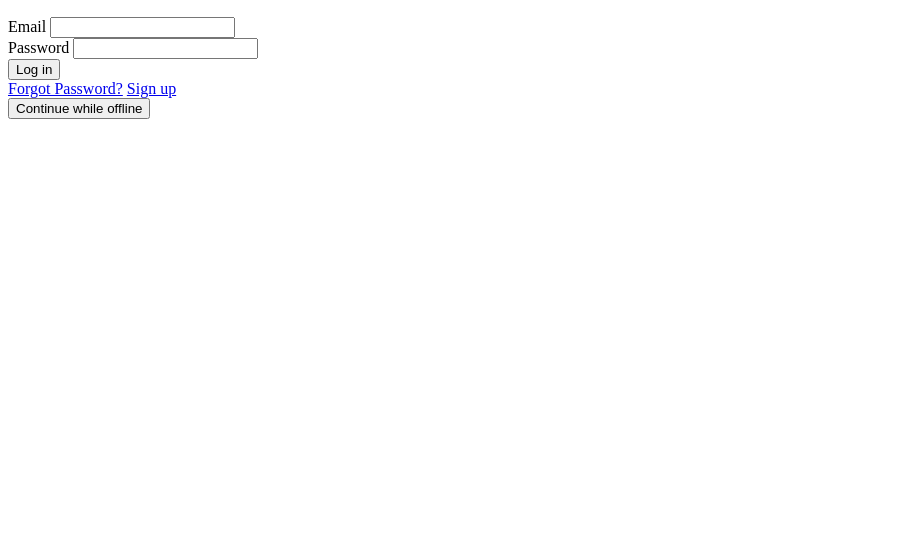
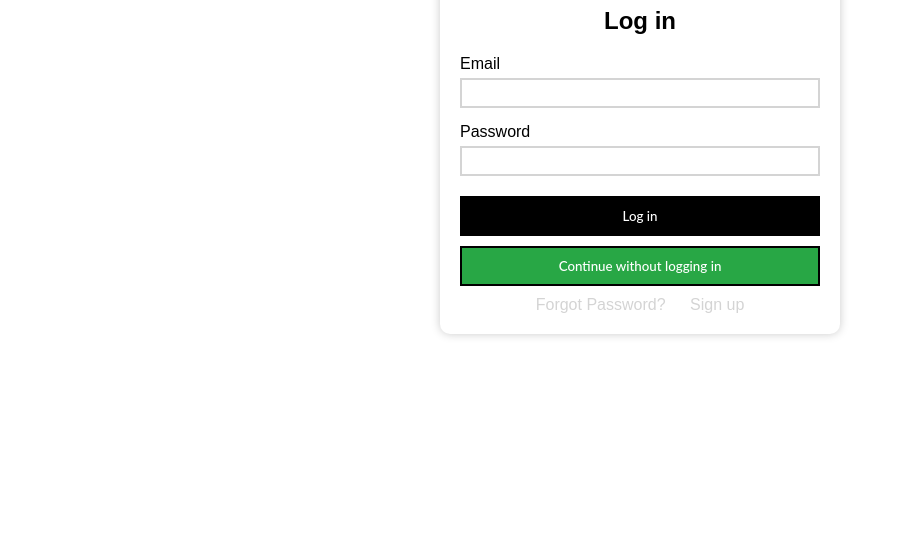
Before and after one commit to nathsuki73/Attendance-Tracker, a website: page main/renderer/views/login.html in a window 1280 px wide. Shown: the part 264-800 px from the top of the page, without its empty margins (0-898 px from the left). Drawn offline with Linux system fonts and the light colour scheme.

Commit message:
updated login and signup

```diff
--- a/main/renderer/views/login.html
+++ b/main/renderer/views/login.html
@@ -3,10 +3,11 @@
   <head>
     <meta charset="UTF-8" />
     <meta name="viewport" content="width=device-width, initial-scale=1.0" />
-    <title>Document</title>
+    <title>Sign Up Form</title>
+    <link rel="stylesheet" href="../styles/auth.css" />
   </head>
   <body>
-    <div class="login-box">
+    <div class="auth-box">
       <div class="logo-container">
         <img src="../resource/logo.svg" alt="logo" id="logo" />
       </div>
@@ -20,16 +21,20 @@
           <label for="password">Password</label>
           <input type="password" id="password" required />
         </div>
-        <button type="submit">Log in</button>
+        <div></div>
       </form>
+      <div class="button-container">
+        <button type="submit" class="custom-btn button">Log in</button>
+        <button id="continue" class="custom-btn button">
+          Continue without logging in
+        </button>
+      </div>
       <div class="links">
         <a href="#forgot-password" id="forgot-password">Forgot Password?</a>
         <a href="./signup.html" id="sign-up">Sign up</a>
       </div>
     </div>
-    <div>
-      <button id="continue">Continue while offline</button>
-    </div>
+
     <script src="../scripts/login.js"></script>
   </body>
 </html>
```
Also changed, not shown: main/renderer/views/signup.html (+11 -7 lines), main/renderer/styles/signup.css (deleted).
